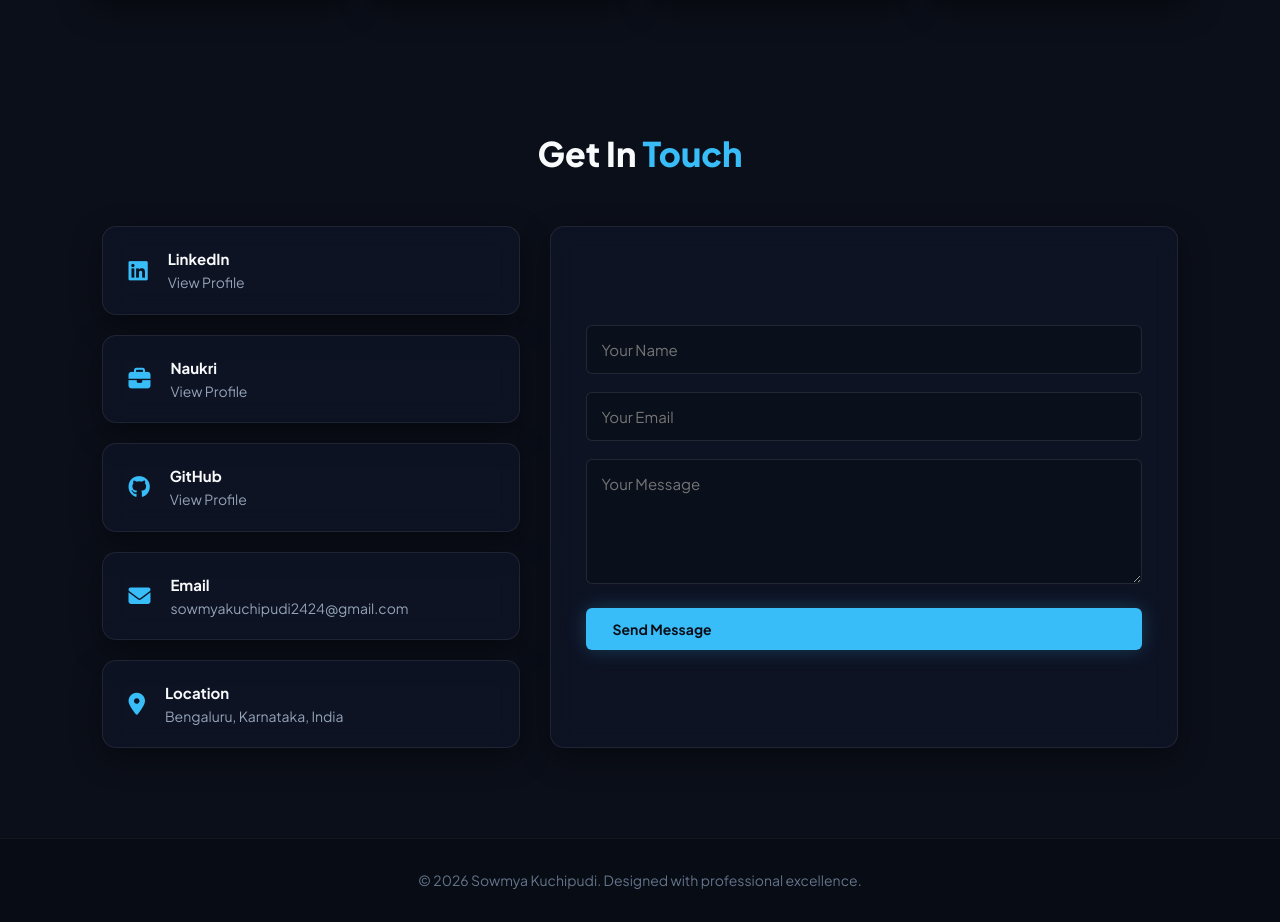
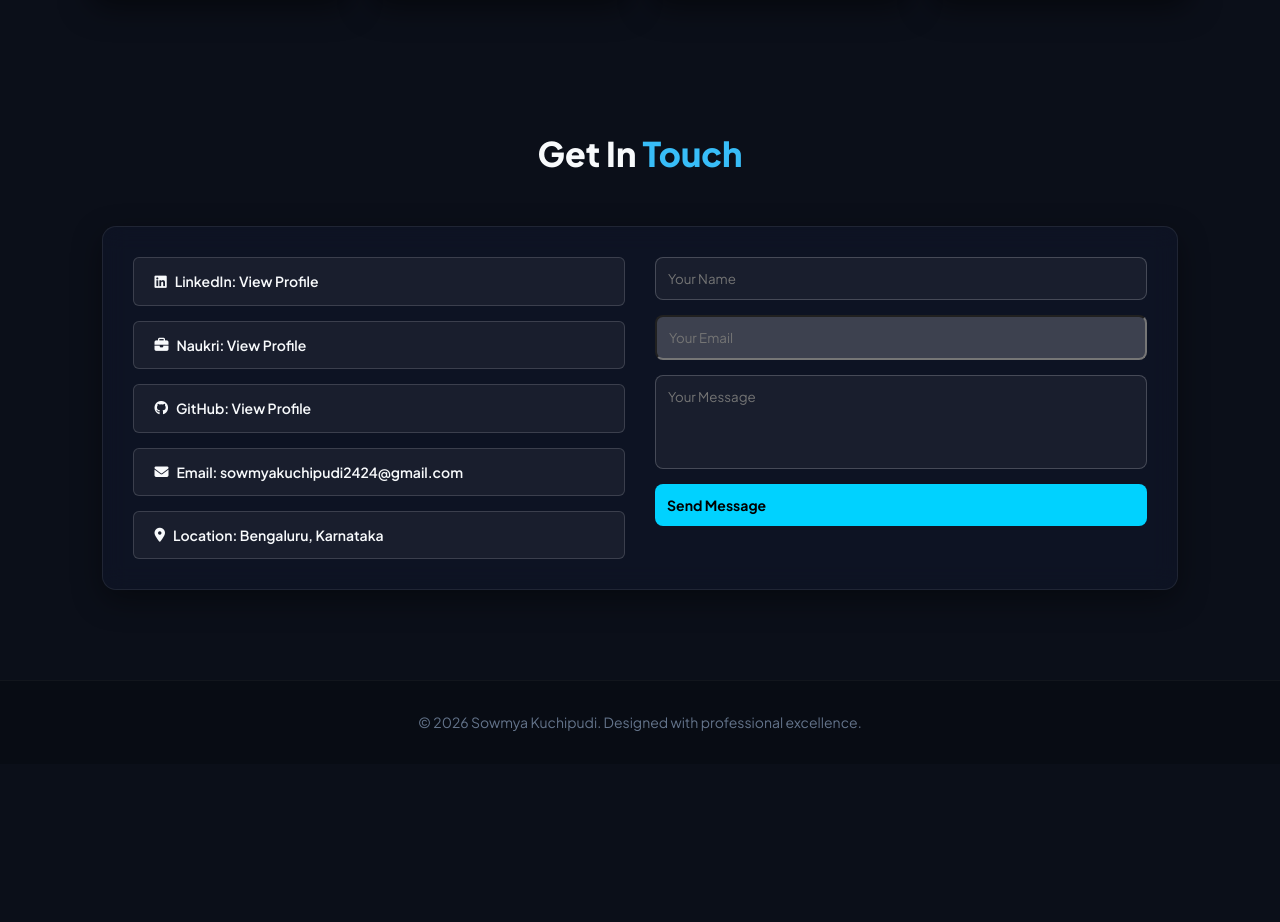
Before and after one commit to sowmyakuchipudi/my-portfolio, a plain HTML site: page index.html in a window 1280 px wide. Shown: the part 3966-4888 px from the top of the page. After the commit the page ends 4730 px from the top, so only its background shows below. Drawn offline with Linux system fonts and the light colour scheme.

Commit message:
Refactor contact section with new layout and form
Updated the contact section to improve layout and functionality.

```diff
--- a/index.html
+++ b/index.html
@@ -221,62 +221,29 @@
     </section>
     <!-- Contact Section -->
     <section id="contact" class="section">
-        <div class="section-container">
-            <h2 class="section-title">Get In <span>Touch</span></h2>
-            <div class="contact-grid">
-                <div class="contact-info-col">
-                   <div class="card contact-info-box">
-                        <i class="fab fa-linkedin"></i>
-                        <div>
-                            <h4>LinkedIn</h4>
-                            <p><a href="https://www.linkedin.com/in/sowmya-kuchipudi/" target="_blank" style="color: inherit; text-decoration: none;">View Profile</a></p>
-                        </div>
-                    </div>
-                    <div class="card contact-info-box">
-                        <i class="fas fa-briefcase"></i>
-                        <div>
-                            <h4>Naukri</h4>
-                            <p><a href="https://www.naukri.com/mnjuser/homepage" target="_blank" style="color: inherit; text-decoration: none;">View Profile</a></p>
-                        </div>
-                    </div>
-                    <div class="card contact-info-box">
-                        <i class="fab fa-github"></i>
-                        <div>
-                            <h4>GitHub</h4>
-                            <p><a href="https://github.com/sowmyakuchipudi" target="_blank" style="color: inherit; text-decoration: none;">View Profile</a></p>
-                        </div>
-                    </div>
-                    <div class="card contact-info-box">
-                        <i class="fas fa-envelope"></i>
-                        <div>
-                            <h4>Email</h4>
-                            <p>sowmyakuchipudi2424@gmail.com</p>
-                        </div>
-                    </div>
-                    <div class="card contact-info-box">
-                        <i class="fas fa-map-marker-alt"></i>
-                        <div>
-                            <h4>Location</h4>
-                            <p>Bengaluru, Karnataka, India</p>
-                        </div>
-                    </div>
+    <div class="section-container">
+        <h2 class="section-title">Get In <span>Touch</span></h2>
+        <div class="card project-main-card" style="padding: 30px;">
+            <div style="display: grid; grid-template-columns: 1fr 1fr; gap: 30px;">
+                <!-- Left Side Links -->
+                <div style="display: flex; flex-direction: column; gap: 15px; justify-content: center;">
+                    <a href="https://linkedin.com" target="_blank" class="btn-github" style="text-align: left; padding: 12px 20px;"><i class="fab fa-linkedin"></i> LinkedIn: View Profile</a>
+                    <a href="https://naukri.com" target="_blank" class="btn-github" style="text-align: left; padding: 12px 20px;"><i class="fas fa-briefcase"></i> Naukri: View Profile</a>
+                    <a href="https://github.com/sowmyakuchipudi" target="_blank" class="btn-github" style="text-align: left; padding: 12px 20px;"><i class="fab fa-github"></i> GitHub: View Profile</a>
+                    <a href="mailto:sowmyakuchipudi2424@gmail.com" class="btn-github" style="text-align: left; padding: 12px 20px;"><i class="fas fa-envelope"></i> Email: sowmyakuchipudi2424@gmail.com</a>
+                    <a class="btn-github" style="text-align: left; padding: 12px 20px; pointer-events: none;"><i class="fas fa-map-marker-alt"></i> Location: Bengaluru, Karnataka</a>
                 </div>
-                <form class="card contact-form-box" action="https://formspree.io/f/mvkkbvod" method="POST">
-                    <div class="form-group">
-                        <input name="name" placeholder="Your Name" required>
-                    </div>
-                    <div class="form-group">
-                        <input name="email" placeholder="Your Email" required>
-                    </div>
-                    <div class="form-group">
-                        <textarea name="message" rows="5" placeholder="Your Message" required></textarea>
-                    </div>
-                    <button type="submit" class="btn-primary" style="width: 100%; border: none; cursor: pointer;">Send Message</button>
-                </form>
+                <!-- Right Side Form -->
+                <div style="display: flex; flex-direction: column; gap: 15px;">
+                    <input type="text" placeholder="Your Name" style="width: 100%; padding: 12px; background: rgba(255,255,255,0.05); border: 1px solid rgba(255,255,255,0.2); border-radius: 8px; color: #fff;">
+                    <input type="email" placeholder="Your Email" style="width: 100%; padding: 12px; background: rgba(255,255,255,0.2); border-radius: 8px; color: #fff;">
+                    <textarea placeholder="Your Message" rows="4" style="width: 100%; padding: 12px; background: rgba(255,255,255,0.05); border: 1px solid rgba(255,255,255,0.2); border-radius: 8px; color: #fff; resize: none;"></textarea>
+                    <button class="btn-github" style="background: #00d2ff; color: #000; font-weight: bold; border: none; cursor: pointer; padding: 12px; border-radius: 8px;">Send Message</button>
+                </div>
             </div>
         </div>
-    </section>
-
+    </div>
+</section>
     <!-- Footer -->
     <footer>
         <p>&copy; 2026 Sowmya Kuchipudi. Designed with professional excellence.</p>
```
